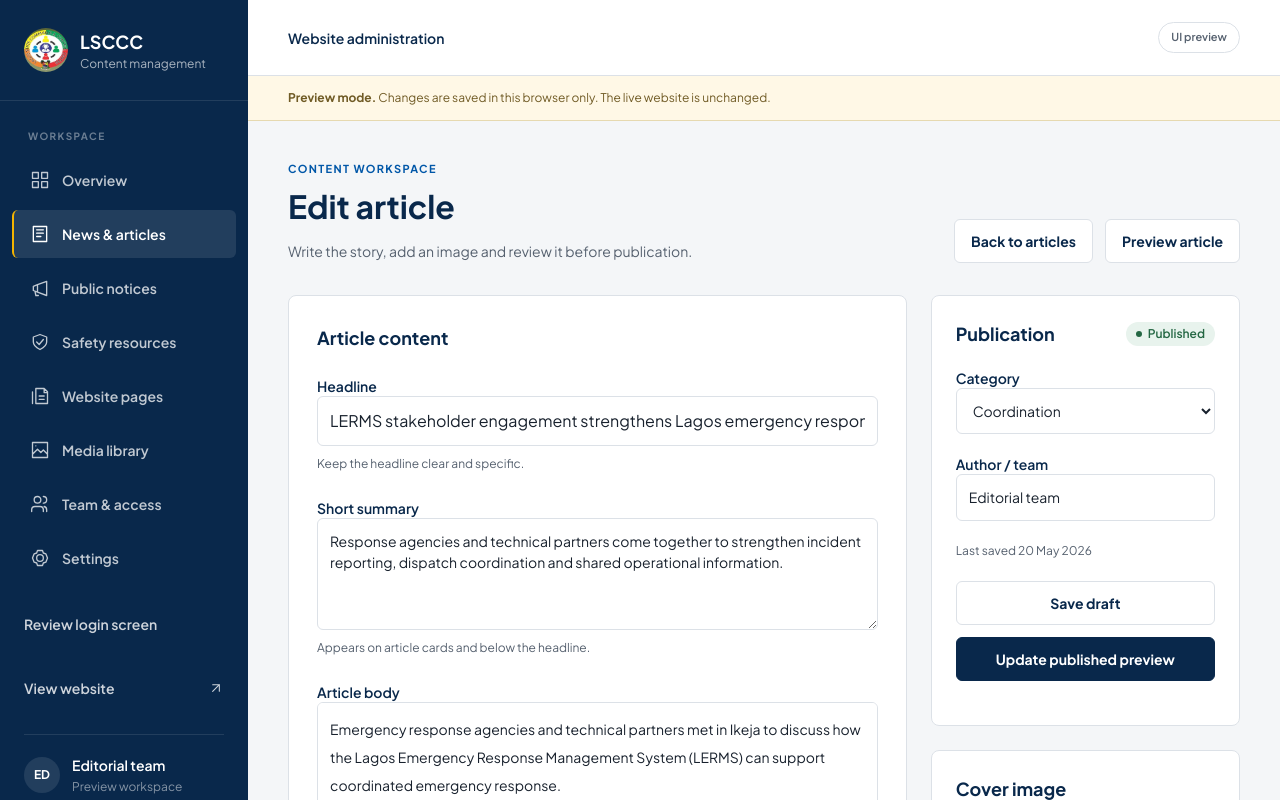
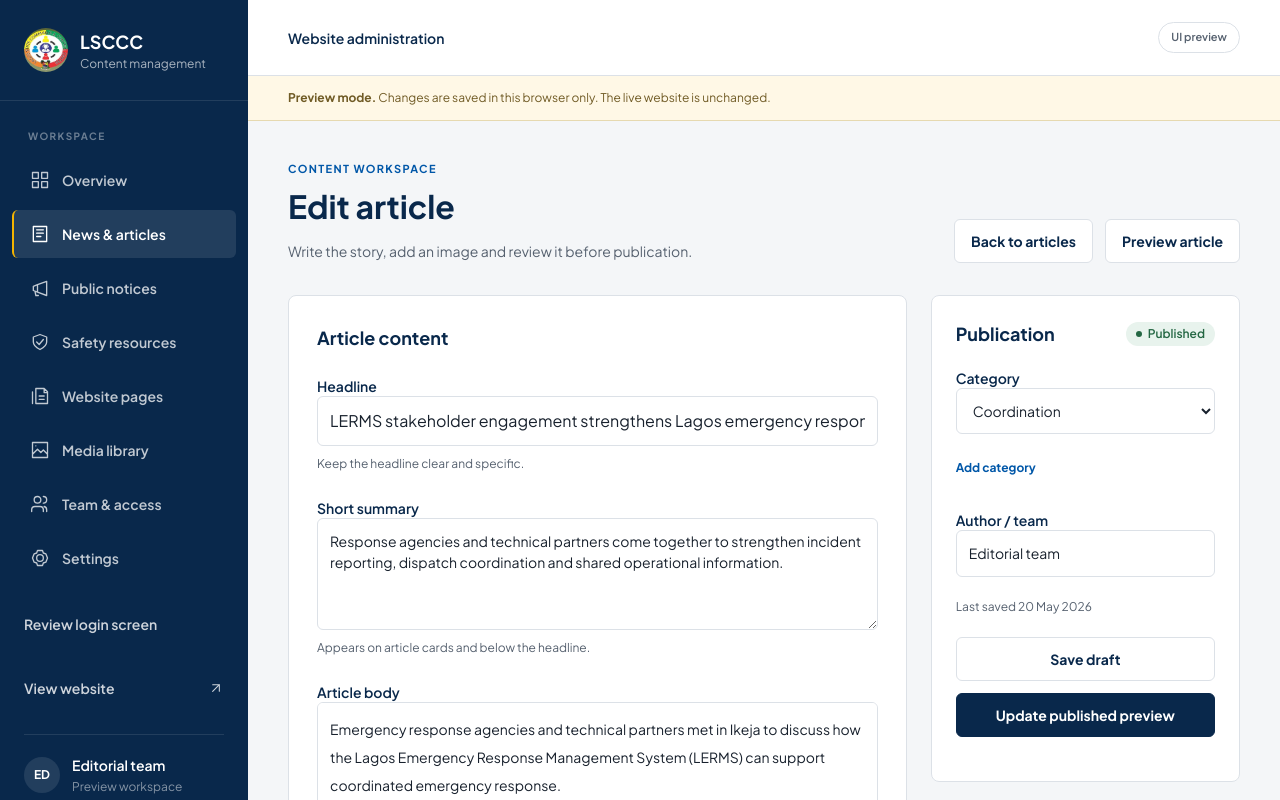
Before and after one commit to PerryAlex-hub/lsccc-web, a Next.js app: page /admin/news/lerms-stakeholder-engagement in a window 1280 px wide. Shown: the top 800 px of the page. Built offline with nearby package versions, Linux system fonts and the light colour scheme.

Commit message:
feat: implement category management in article editor and admin components

```diff
--- a/app/globals.css
+++ b/app/globals.css
@@ -51,8 +51,13 @@
   }
 
   :focus-visible {
-    outline: 3px solid var(--color-blue);
-    outline-offset: 4px;
+    outline: 2px solid var(--color-blue);
+    outline-offset: 2px;
+  }
+
+  :is(input, select, textarea):focus {
+    outline: 2px solid var(--color-blue);
+    outline-offset: -1px;
   }
 
   ::selection {
--- a/components/admin/article-editor.tsx
+++ b/components/admin/article-editor.tsx
@@ -3,7 +3,6 @@
 import Image from "next/image";
 import { useRouter } from "next/navigation";
 import { useEffect, useRef, useState } from "react";
-import { newsCategories } from "@/lib/content/news";
 import { createSlug, formatAdminDate } from "@/lib/admin/helpers";
 import { updateAdminState, useAdminState } from "@/lib/admin/store";
 import type { AdminArticle, PublicationStatus } from "@/lib/admin/types";
@@ -18,6 +17,7 @@ import {
 import { AdminDialog } from "./dialog";
 import { MediaPicker } from "./media-picker";
 import { ArticlePreview } from "./article-preview";
+import { CategoryPicker } from "./category-picker";
 
 const blankArticle: AdminArticle = {
   id: "new",
@@ -235,17 +235,10 @@ function ArticleEditorForm({
               <h2 className="text-lg font-bold text-navy">Publication</h2>
               <StatusBadge status={form.status} />
             </div>
-            <AdminField label="Category">
-              <select
-                className="admin-input"
-                value={form.category}
-                onChange={(event) => change("category", event.target.value)}
-              >
-                {newsCategories.slice(1).map((category) => (
-                  <option key={category}>{category}</option>
-                ))}
-              </select>
-            </AdminField>
+            <CategoryPicker
+              value={form.category}
+              onChange={(category) => change("category", category)}
+            />
             <AdminField label="Author / team">
               <input
                 className="admin-input"
--- a/components/admin/auth/login.tsx
+++ b/components/admin/auth/login.tsx
@@ -60,7 +60,7 @@ export function LoginForm() {
           Open workspace preview
         </AdminLink>
         <Link
-          href="/admin/accept-invitation?token=demo-invitation"
+          href="/admin/accept-invitation?token=demo-invitation&state=valid"
           className="mt-4 block py-2 text-xs font-semibold text-blue hover:underline"
         >
           Review invitation setup
--- /dev/null
+++ b/components/admin/category-picker.tsx
@@ -0,0 +1,119 @@
+"use client";
+
+import { useEffect, useRef, useState } from "react";
+import { categoryError, getAdminCategories } from "@/lib/admin/categories";
+import { updateAdminState, useAdminState } from "@/lib/admin/store";
+import { AdminButton, AdminFeedback, AdminField } from "./ui";
+
+export function CategoryPicker({
+  value,
+  onChange,
+}: {
+  value: string;
+  onChange: (value: string) => void;
+}) {
+  const state = useAdminState();
+  const categories = getAdminCategories(state);
+  const [adding, setAdding] = useState(false);
+  const [name, setName] = useState("");
+  const [feedback, setFeedback] = useState({ message: "", error: false });
+  const trigger = useRef<HTMLButtonElement>(null);
+  const input = useRef<HTMLInputElement>(null);
+
+  useEffect(() => {
+    if (adding) {
+      input.current?.focus();
+    }
+  }, [adding]);
+
+  function close() {
+    setAdding(false);
+    setName("");
+    trigger.current?.focus();
+  }
+
+  function create() {
+    const category = name.trim().replace(/\s+/g, " ");
+    const error = categoryError(category, categories);
+    if (error) {
+      setFeedback({ message: error, error: true });
+      return;
+    }
+    const result = updateAdminState(
+      (current) => ({
+        ...current,
+        categories: [...current.categories, category],
+      }),
+      `Created news category: ${category}`,
+    );
+    setFeedback({
+      message: result.ok
+        ? "Category created and selected. Saved in this browser only."
+        : result.message,
+      error: !result.ok,
+    });
+    if (result.ok) {
+      onChange(category);
+      close();
+    }
+  }
+
+  return (
+    <div className="space-y-3">
+      <AdminField label="Category">
+        <select
+          value={value}
+          onChange={(event) => onChange(event.target.value)}
+          className="admin-input"
+        >
+          {categories.map((category) => (
+            <option key={category}>{category}</option>
+          ))}
+        </select>
+      </AdminField>
+      <button
+        ref={trigger}
+        type="button"
+        aria-expanded={adding}
+        onClick={() => {
+          setAdding(!adding);
+          setFeedback({ message: "", error: false });
+        }}
+        className="min-h-11 text-xs font-bold text-blue hover:underline"
+      >
+        {adding ? "Cancel new category" : "Add category"}
+      </button>
+      {adding && (
+        <div className="space-y-3 rounded-md border border-border bg-paper p-4">
+          <AdminField label="New category name">
+            <input
+              ref={input}
+              value={name}
+              onChange={(event) => setName(event.target.value)}
+              maxLength={60}
+              className="admin-input"
+              placeholder="e.g. Community updates"
+              aria-invalid={feedback.error}
+              onKeyDown={(event) => {
+                if (event.key === "Enter") {
+                  event.preventDefault();
+                  create();
+                } else if (event.key === "Escape") {
+                  event.preventDefault();
+                  close();
+                }
+              }}
+            />
+          </AdminField>
+          <div className="flex flex-wrap gap-2">
+            <AdminButton onClick={create}>Create category</AdminButton>
+            <AdminButton variant="secondary" onClick={close}>
+              Cancel
+            </AdminButton>
+          </div>
+        </div>
+      )}
+      {feedback.message && <AdminFeedback {...feedback} />}
+    </div>
+  );
+}
--- a/components/admin/news-list.tsx
+++ b/components/admin/news-list.tsx
@@ -3,7 +3,7 @@
 import Image from "next/image";
 import Link from "next/link";
 import { useState } from "react";
-import { newsCategories } from "@/lib/content/news";
+import { getAdminCategories } from "@/lib/admin/categories";
 import { formatAdminDate } from "@/lib/admin/helpers";
 import { updateAdminState, useAdminState } from "@/lib/admin/store";
 import type { AdminArticle } from "@/lib/admin/types";
@@ -136,7 +136,7 @@ export function AdminNewsList() {
               onChange={(event) => setCategory(event.target.value)}
             >
               <option>All categories</option>
-              {newsCategories.slice(1).map((item) => (
+              {getAdminCategories(state).map((item) => (
                 <option key={item}>{item}</option>
               ))}
             </select>
--- a/lib/admin/auth-preview.ts
+++ b/lib/admin/auth-preview.ts
@@ -1,4 +1,15 @@
 import type { AdminTeamMember } from "./types";
+
+// Separate from saved team data so the state review remains repeatable.
+export const demoInvitation: AdminTeamMember = {
+  id: "invitation-state-preview",
+  name: "",
+  email: "invited@example.com",
+  role: "Editor",
+  status: "Invited",
+  token: "demo-invitation",
+  expiresAt: null,
+};
 
 export const passwordHint =
   "Use at least 15 characters. Spaces and passphrases are welcome.";
--- /dev/null
+++ b/lib/admin/categories.ts
@@ -0,0 +1,30 @@
+import type { AdminState } from "./types";
+
+export function getAdminCategories(state: AdminState) {
+  const unique = new Map<string, string>();
+  for (const value of [
+    ...state.categories,
+    ...state.articles.map((article) => article.category),
+  ]) {
+    const name = value.trim().replace(/\s+/g, " ");
+    if (name && !unique.has(name.toLowerCase())) {
+      unique.set(name.toLowerCase(), name);
+    }
+  }
+  return [...unique.values()];
+}
+
+export function categoryError(name: string, categories: string[]) {
+  if (!name || name.length > 60) {
+    return "Enter a category name between 1 and 60 characters.";
+  }
+  if (["all news", "all categories"].includes(name.toLowerCase())) {
+    return "Choose a category name other than All news or All categories.";
+  }
+  if (
+    categories.some((category) => category.toLowerCase() === name.toLowerCase())
+  ) {
+    return "This category already exists. Select it from the list.";
+  }
+  return "";
+}
--- a/lib/admin/data.ts
+++ b/lib/admin/data.ts
@@ -1,4 +1,4 @@
-import { newsArticles } from "@/lib/content/news";
+import { newsArticles, newsCategories } from "@/lib/content/news";
 import { safetyTopics } from "@/lib/content/safety";
 import type { AdminState } from "./types";
 
@@ -15,6 +15,7 @@ export const adminNavigation = [
 
 export const initialAdminState: AdminState = {
   version: 1,
+  categories: newsCategories.slice(1),
   articles: [
     ...newsArticles.map((article) => ({
       id: article.slug,
--- a/lib/admin/store.ts
+++ b/lib/admin/store.ts
@@ -31,6 +31,11 @@ function readStoredState(): AdminState {
     return {
       ...stored,
       team: Array.isArray(stored.team) ? stored.team : initialAdminState.team,
+      categories:
+        Array.isArray(stored.categories) &&
+        stored.categories.every((category) => typeof category === "string")
+          ? stored.categories
+          : initialAdminState.categories,
     };
   } catch {
     return initialAdminState;
--- a/lib/admin/types.ts
+++ b/lib/admin/types.ts
@@ -55,6 +55,7 @@ export type AdminState = {
   settings: AdminSettings;
   activity: AdminActivity[];
   team: AdminTeamMember[];
+  categories: string[];
 };
 
 export type AdminRole = "Administrator" | "Editor";
```
Also changed, not shown: components/admin/auth/invitation.tsx (+25 -6 lines), 1 other file (tests, documents, lock files or other folders).
